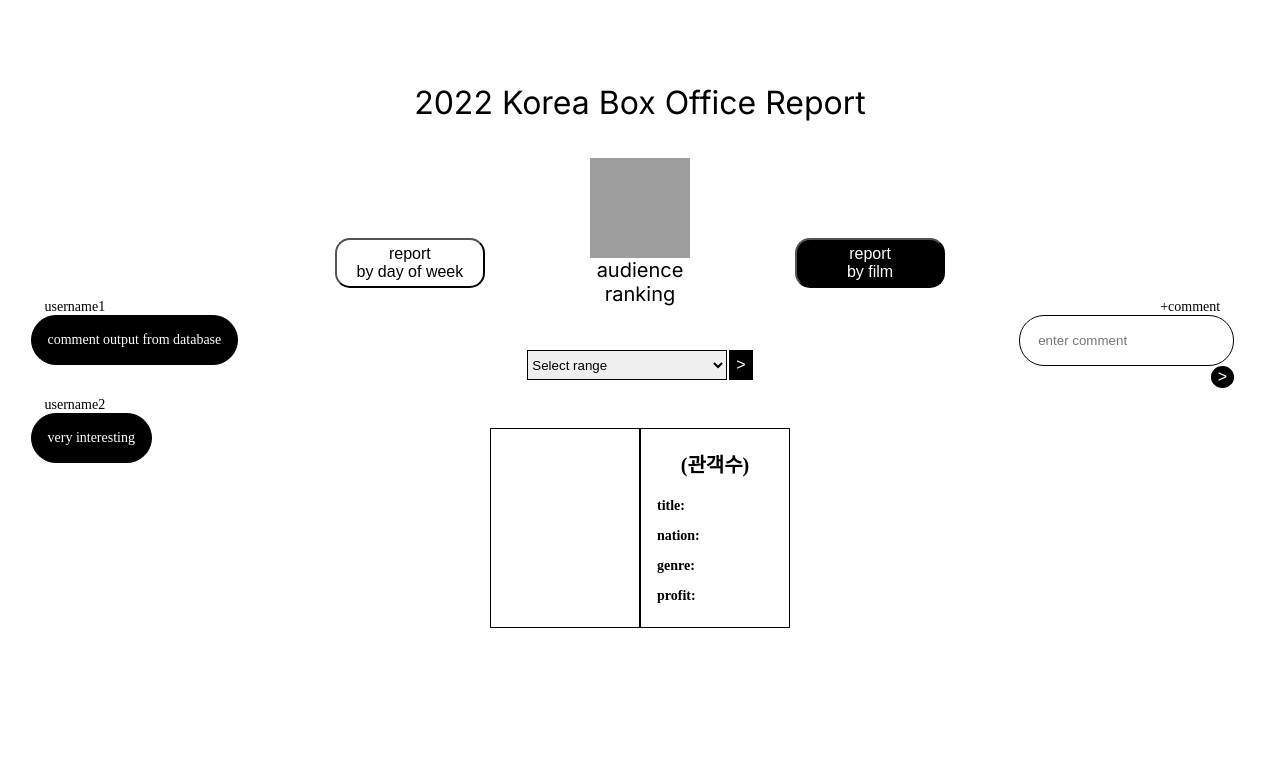
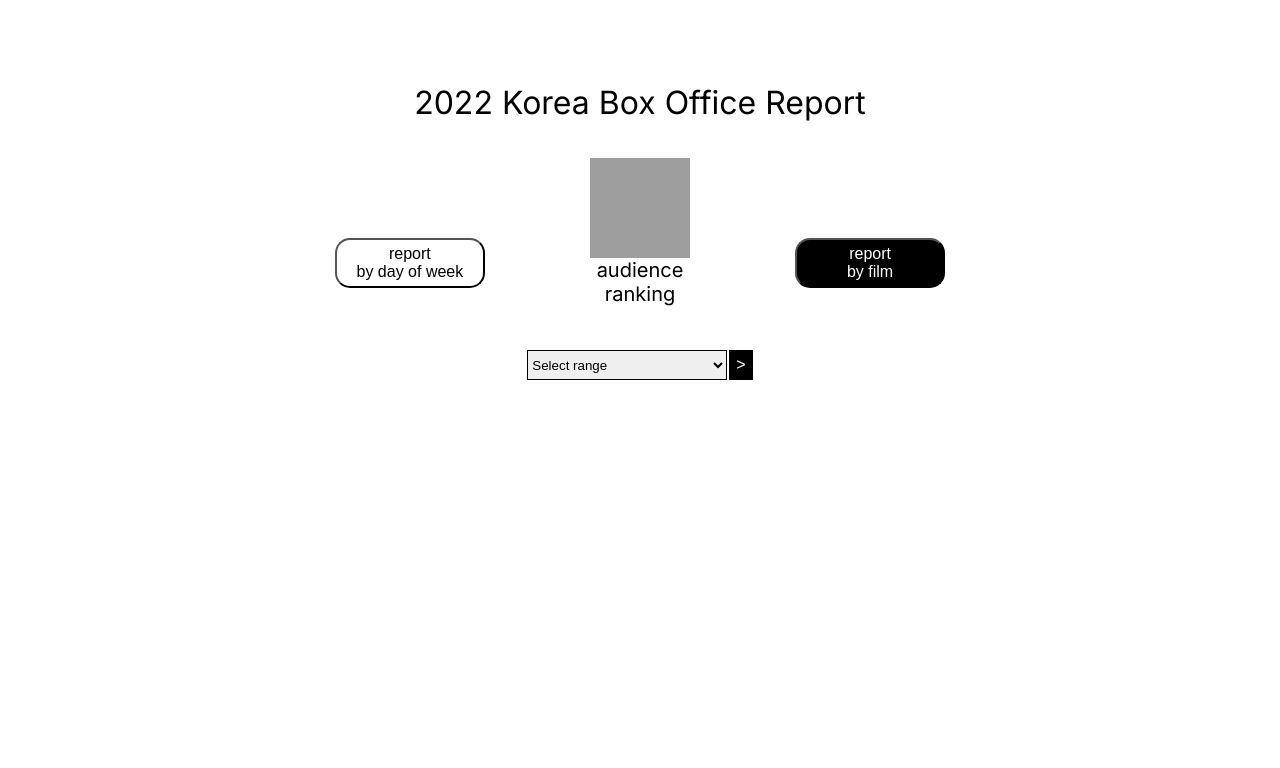
Before and after one commit to bigdata-application/bigdata-application-project, a PHP site: page /report2-1.php in a window 1280 px wide. Shown: the top 768 px of the page. Run offline with PHP 8.4, Linux system fonts and the light colour scheme; grey boxes are pictures that could not be loaded.

Commit message:
[예진] report2-1.php 수정

```diff
--- a/team06/html/report2-1.php
+++ b/team06/html/report2-1.php
@@ -11,20 +11,6 @@
             <section class="middleBanner">
                     <span class="title">2022 Korea Box Office Report</span>
             </section>
-            <div class="commentOutputForm">
-                <div class="commentOutputForm2">
-                    <!--댓글 출력-->
-                    <div>&nbsp;&nbsp;&nbsp;&nbsp;username1</div>
-                    <div class="commentOutput">
-                        <span>comment output from database</span>
-                    </div>
-                    <!--댓글 출력 (하드코딩)-->
-                    <div>&nbsp;&nbsp;&nbsp;&nbsp;username2</div>
-                    <div class="commentOutput">
-                        <span>very interesting</span>
-                    </div>
-                </div>
-            </div>
             <section class="features">
                 <div class="snd_container">
                     <button class="reportButton1" type="button" onclick='moveFeature1Report1()'>
@@ -59,33 +45,14 @@
                         </div>
                     </form>
 
-                    <div class="movieInfoBox">
-                    <div class="poster">
 
-                    </div>
-                    <div class="info">
-                        <p class="boldTitle">(관객수) </p>
-                        <p class="infoText">title: </p>
-                        <p class="infoText">nation: </p>
-                        <p class="infoText">genre: </p>
-                        <p class="infoText"> profit: </p>
-                    </div>
-                </div>
+
+
+
+
+
 
             </section>
-            <div class="commentInputForm">
-                <div class="commentInputForm2">
-                    <!--댓글 입력-->
-                    <div>+comment&nbsp;&nbsp;&nbsp;&nbsp;</div>
-                    <div class="commentInput">
-                        <input class="input" type="text" placeholder="enter comment">
-                    </div>
-                    <!--댓글 입력 제출 버튼-->
-                    <div>
-                        <button class="commentButton" type="button"> > </button>
-                    </div>
-                </div>
-            </div>
 
         </div>
     </body>
```
